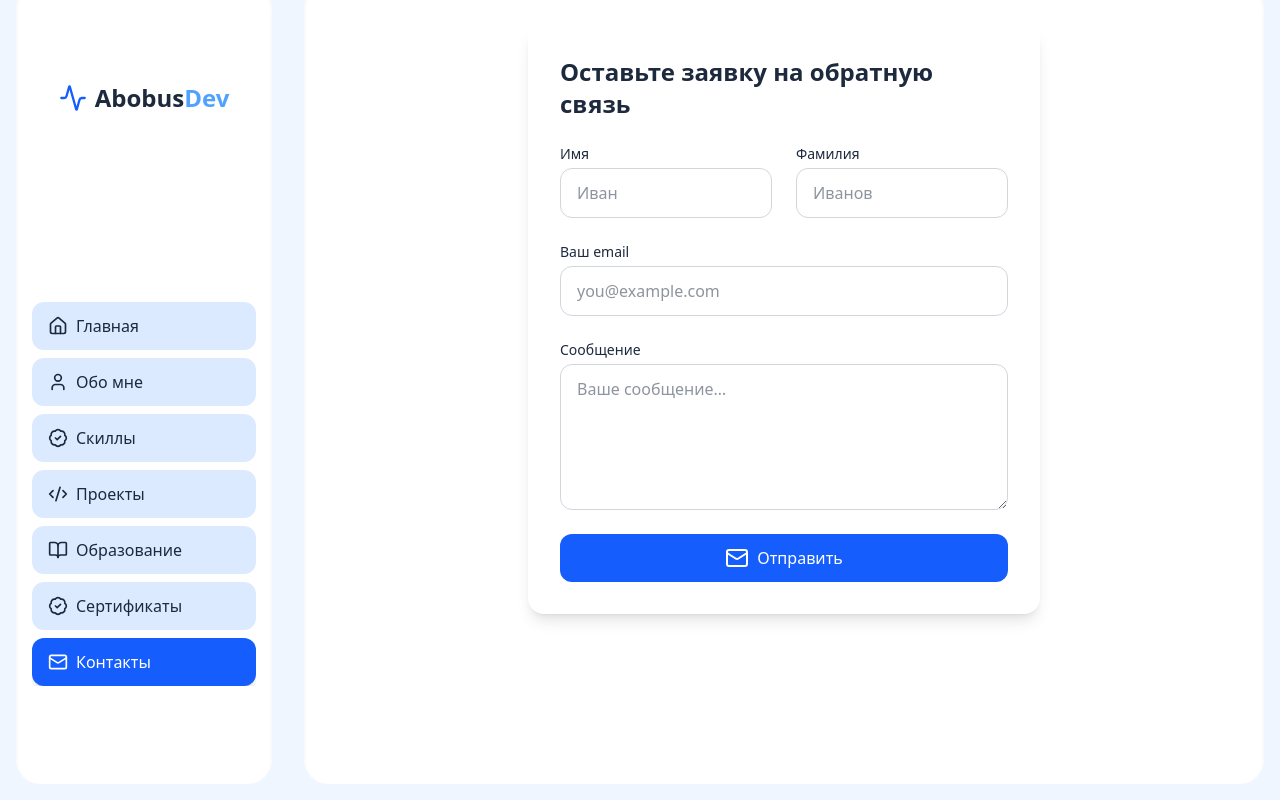
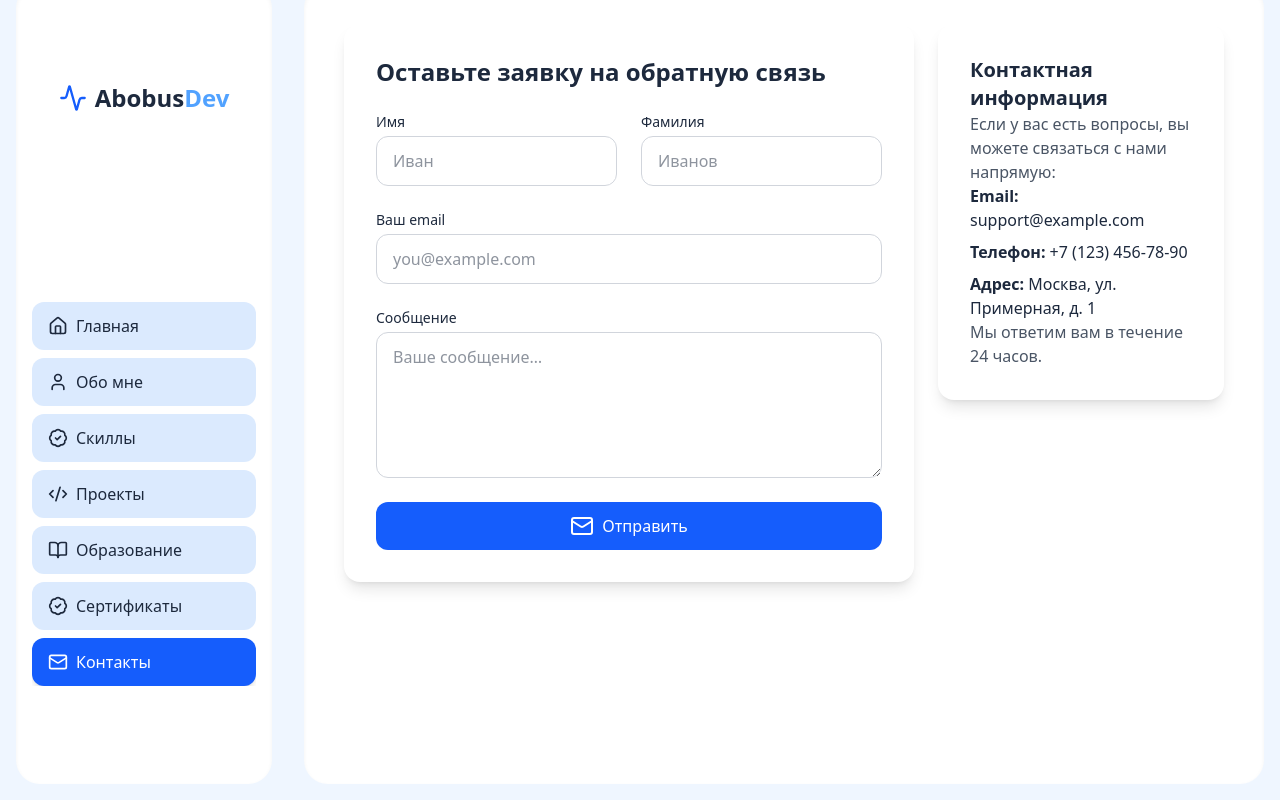
Before and after one commit to ezsakura/Futures, a React app in the folder portfolio/: page / in a window 1280 px wide. Both pictures are taken after a click on the button "Связаться". Shown: the part 32-832 px from the top of the page. Built offline with nearby package versions, Linux system fonts and the light colour scheme; the HTML template or start-up script is replaced by a standard one.

Commit message:
fix animations

```diff
--- a/portfolio/src/Portfolio.jsx
+++ b/portfolio/src/Portfolio.jsx
@@ -8,7 +8,7 @@ import Skills from "./sections/Skills";
 import Projects from "./sections/Projects";
 import Education from "./sections/Education";
 import Certs from "./sections/Certs";
-import ContactForm from "./components/ContactForm";
+import Contact from "./sections/Contact";
 
 const pages = {
   home: Home,
@@ -17,7 +17,7 @@ const pages = {
   projects: Projects,
   education: Education,
   certs: Certs,
-  contact: ContactForm,
+  contact: Contact,
 };
 
 export default function Portfolio() {
--- a/portfolio/src/components/ContactForm.jsx
+++ b/portfolio/src/components/ContactForm.jsx
@@ -29,10 +29,13 @@ export default function ContactForm() {
   };
 
   return (
+    <div className="max-w-4xl w-full mx-auto space-y-6 md:space-y-0 md:flex md:items-start">
+      {/* Левая часть — Форма */}
+      <div className="w-full md:w-2/3 bg-white shadow-lg rounded-2xl p-8 md:mr-6">
         <form
           ref={formRef}
           onSubmit={handleSubmit}
-  className="max-w-lg w-full mx-auto bg-white shadow-lg rounded-2xl p-8 space-y-6"
+          className="space-y-6"
         >
           <h1 className="text-2xl font-semibold">Оставьте заявку на обратную связь</h1>
 
@@ -109,6 +112,29 @@ export default function ContactForm() {
             {loading ? 'Отправляем...' : submitted ? 'Отправлено!' : 'Отправить'}
           </button>
         </form>
+      </div>
 
+      {/* Правая часть — Информация */}
+      <div className="w-full md:w-1/3 bg-white shadow-lg rounded-2xl p-8 mt-6 md:mt-0">
+        <h2 className="text-xl font-semibold">Контактная информация</h2>
+        <p className="text-gray-600">
+          Если у вас есть вопросы, вы можете связаться с нами напрямую:
+        </p>
+        <ul className="space-y-2">
+          <li>
+            <strong>Email:</strong> support@example.com
+          </li>
+          <li>
+            <strong>Телефон:</strong> +7 (123) 456-78-90
+          </li>
+          <li>
+            <strong>Адрес:</strong> Москва, ул. Примерная, д. 1
+          </li>
+        </ul>
+        <p className="text-gray-600">
+          Мы ответим вам в течение 24 часов.
+        </p>
+      </div>
+    </div>
   );
 }
--- /dev/null
+++ b/portfolio/src/sections/Contact.jsx
@@ -0,0 +1,10 @@
+/* ---------------- sections/Skills.jsx ---------------- */
+import React from 'react';
+import ContactForm from '../components/ContactForm'
+export default function Skills() {
+  return (
+    <>
+      <ContactForm/>
+    </>
+  );
+}
--- a/portfolio/src/sections/Home.jsx
+++ b/portfolio/src/sections/Home.jsx
@@ -1,4 +1,3 @@
-/* ---------------- sections/Home.jsx ---------------- */
 import React from 'react';
 import { motion } from 'framer-motion';
 import StatCard from '../components/StatCard';
```
Lines whose indentation alone changed are shown as unchanged.
